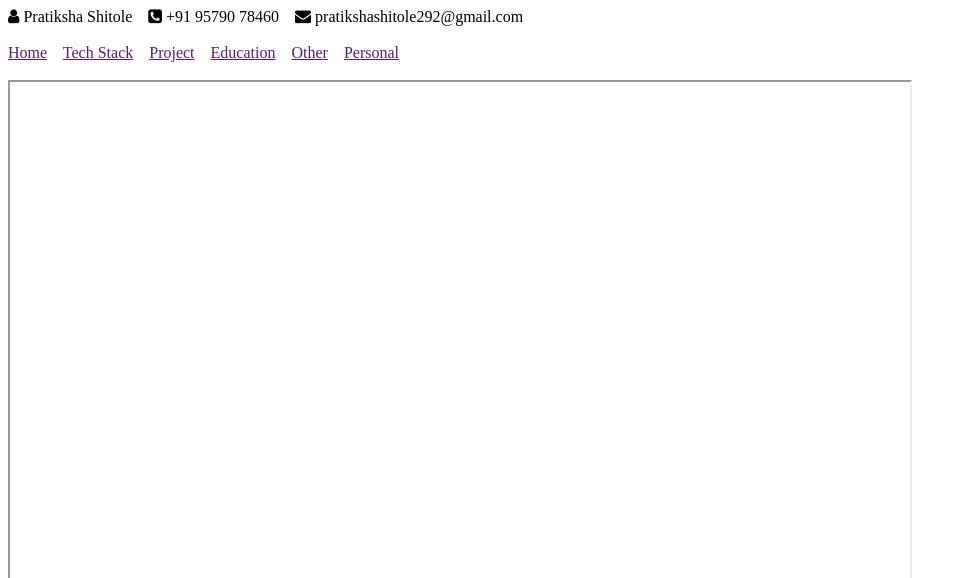
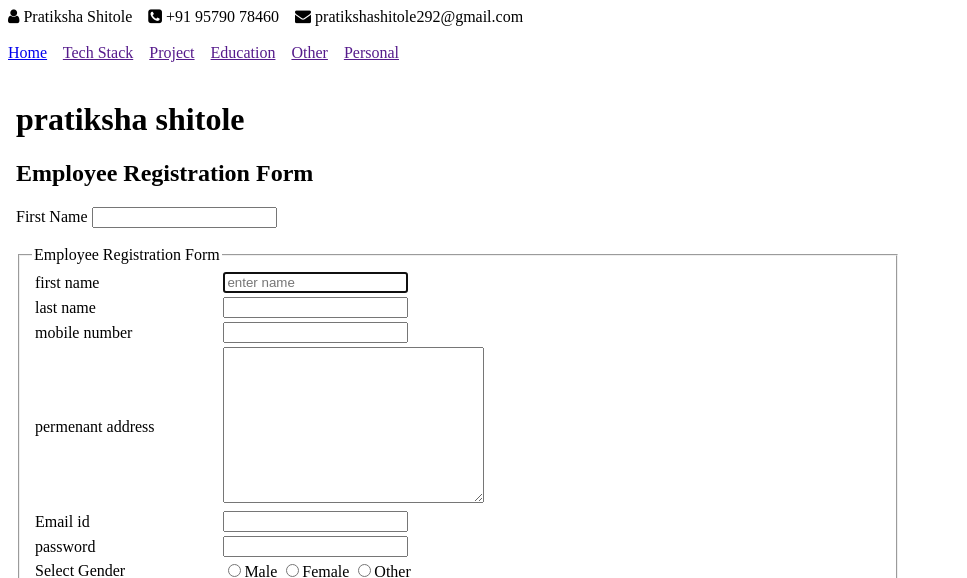
Before and after one commit to pratikshashitole29/MyProfile, a plain HTML site: page index.html in a window 1280 px wide. Shown: the top 578 px of the page, without its empty margins (0-967 px from the left). Drawn offline with Linux system fonts and the light colour scheme.

Commit message:
Index design
Index design

```diff
--- a/index.html
+++ b/index.html
@@ -5,6 +5,7 @@
     <meta name="viewport" content="width=device-width, initial-scale=1.0">
     <title>Index</title>
     <link rel="stylesheet" href="https://cdnjs.cloudflare.com/ajax/libs/font-awesome/4.7.0/css/font-awesome.min.css">
+    <link rel="shortcut icon" href="assets/myfavicon.png" type="image/x-icon">
 </head>
 <body>
     <!-- Header section -->
@@ -17,7 +18,7 @@
     <br>
     <!-- Navigation Section -->
     <nav>
-    <a href="">Home</a>&nbsp;&nbsp;&nbsp;
+    <a href="employeeRegistration.html" target="myframe">Home</a>&nbsp;&nbsp;&nbsp;
     <a href="">Tech Stack</a>&nbsp;&nbsp;&nbsp;
     <a href="">Project</a>&nbsp;&nbsp;&nbsp;
     <a href="">Education</a>&nbsp;&nbsp;&nbsp;
@@ -26,7 +27,8 @@
 </nav>
 <br>
 <!-- Main section or body section -->
-<iframe src="" width="900" height="500"></iframe>
+<iframe src="employeeRegistration.html" width="900" height="500"frameborder="0" name="myframe"></iframe>
+
 <br>
 <!-- footer section -->
 <footer>
```
Also changed, not shown: assets/myfavicon.png (added).
